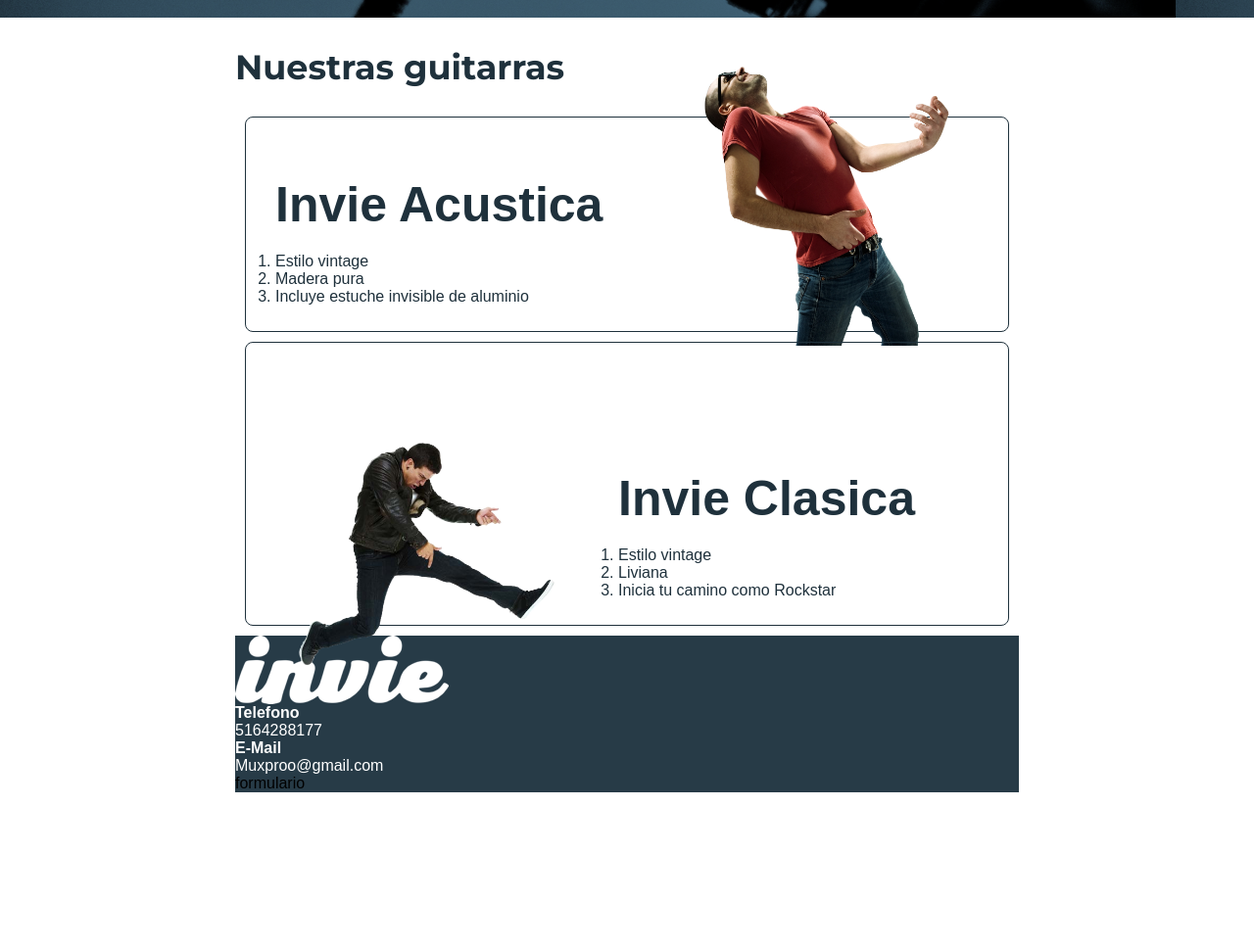
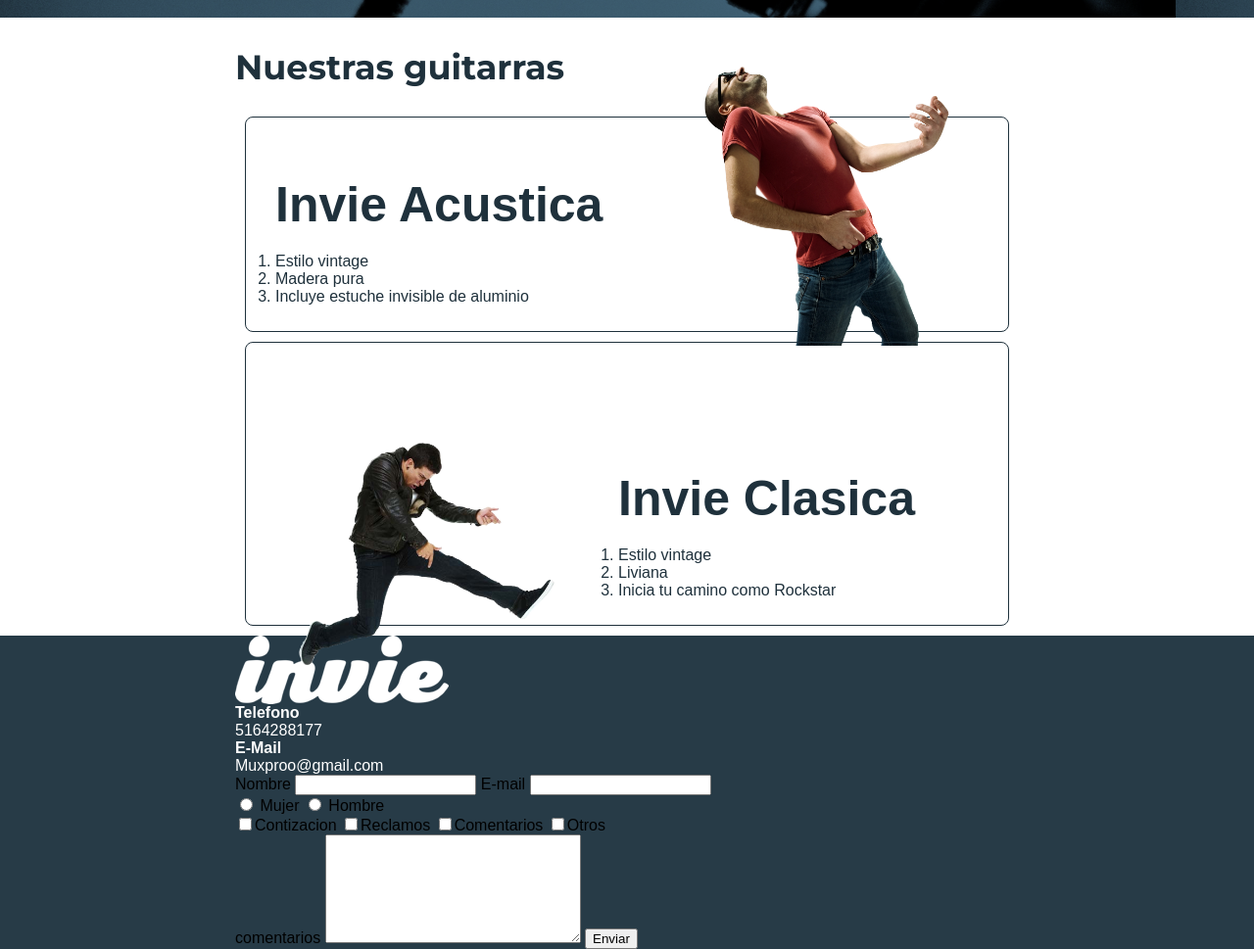
Before and after one commit to unmalnickname/Invie, a plain HTML site: page index.html in a window 1280 px wide. Shown: the part 425-1394 px from the top of the page at 98% size. Before the commit the page ends 1234 px from the top, so only its background shows below. Drawn offline with Linux system fonts and the light colour scheme; a web font is replaced by a local one.

Commit message:
Hacer un formulario de contacto

```diff
--- a/index.html
+++ b/index.html
@@ -58,16 +58,47 @@
 		</div>
 	</article>
 	</section>
-	<footer class="footer contenedor" >
+	<footer class="footer" >
+	<div class="contenedor">
 		<div class="contacto">
 			<img src="images/invie-white.png" alt="logotipo blanco"/>
 			<a href="tel:+015164288177"><strong>Telefono</strong> <span>5164288177</span></a>
 			<a href="mailto:"><strong>E-Mail</strong> <span>Muxproo@gmail.com</span></a>
-
-
 		</div>
 		<div>
-			formulario
+			<form action="" class="formulario">
+				<label for="nombre">Nombre</label>
+				<input type="email" required id="nombre" name="nombre" />
+				<label for="email">E-mail</label>
+				<input type="email" required id="email" name="email" />
+				<div class="sexo">
+					<label for="mujer">
+						<input type="radio" id="mujer" name="sexo" value="Mujer"> Mujer
+					</label>
+					<label for="hombre">
+						<input type="radio" id="hombre" name="sexo" value="hombre"> Hombre
+					</label>
+				</div>
+				<div class="intereses">
+					<label for="contizacion">
+						<input type="checkbox" id="contizacion" name="intereses" value="Contizacion">Contizacion
+					</label>
+					<label for="reclamos">
+						<input type="checkbox" id="reclamos" name="intereses" value="Reclamos">Reclamos
+					</label>
+					<label for="comentarios">
+						<input type="checkbox" id="comentarios" name="intereses" value="Comentarios">Comentarios
+					</label>
+					<label for="otros">
+						<input type="checkbox" id="otros" name="intereses" value="Otros">Otros
+					</label>
+				</div>
+				<div>
+				<label for="comentarios">comentarios</label>
+				<textarea name="comentarios" id="comentarios" cols="30" rows="7"></textarea>
+				<input type="submit" value="Enviar">
+				</div>
+			</form>
 		</div>
 	</footer>
 </body>
```
